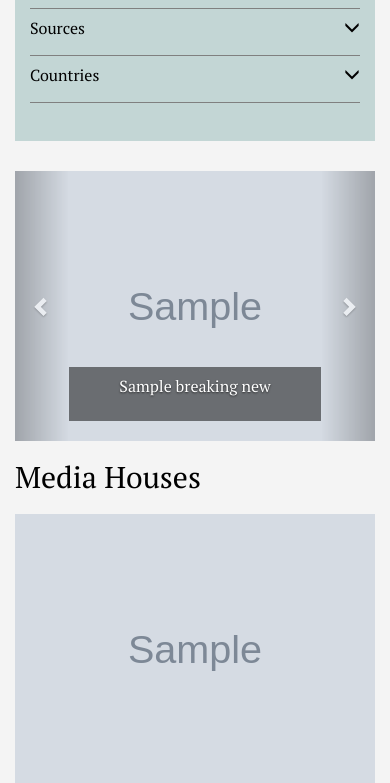
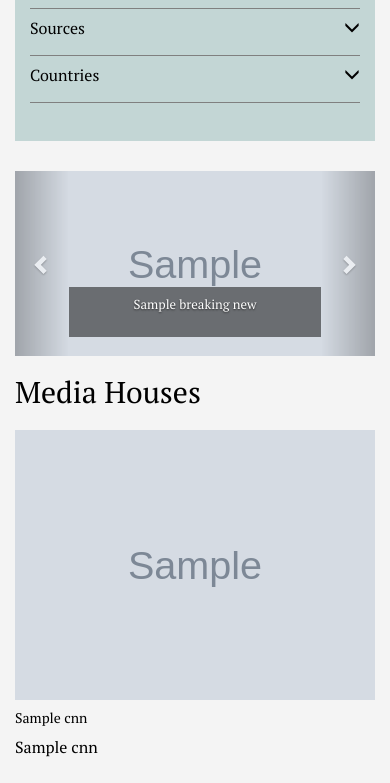
Before and after one commit to Collin9726/Marekani, a Flask app: template app/templates/index.html in a window 390 px wide. Shown: the part 519-1302 px from the top of the page. Run offline with Flask 2, Linux system fonts and the light colour scheme; the template is opened without the code that fills it: most values are stand-ins (such as "Sample title", 1, 10 or a date in 2020); grey boxes marked "Sample" are stand-in pictures; some libraries are stand-ins or nearby versions.

Commit message:
add media queries

```diff
--- a/app/static/css/styles.css
+++ b/app/static/css/styles.css
@@ -176,8 +176,55 @@ label{
 
 .carousel-inner img{
     max-height: 350px;
+    object-fit: cover;
 }
 
 .item img {
     width:100%
 }
+
+
+@media screen and (max-width: 1400px) {
+    .brand h1{
+        font-size: 3em;
+    }
+
+    .lists p{
+        line-height: 1em;
+    }
+
+    .carousel-inner img{
+        max-height: 30vh;
+        object-fit: cover;
+    }
+
+    .carousel-caption p{
+        font-size: small;
+    }
+}
+
+@media screen and (max-width: 768px) {
+    .brand h1{
+        font-size: 5em;
+    }
+
+    .lists p{
+        line-height: 0.8em;
+    }
+}
+
+
+@media screen and (min-width: 992px) {
+    .card-img-top {
+        width: 100%;
+        height: 120px;
+        object-fit: cover;
+    }
+}
+
+@media screen and (max-width: 1400px) {
+    .carousel-inner img{
+        max-height: 22vh;
+        object-fit: cover;
+    }
+}
```
